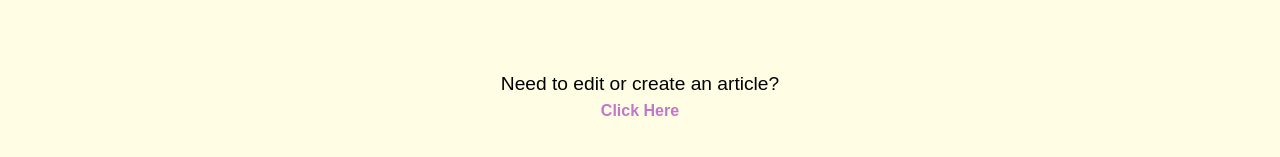
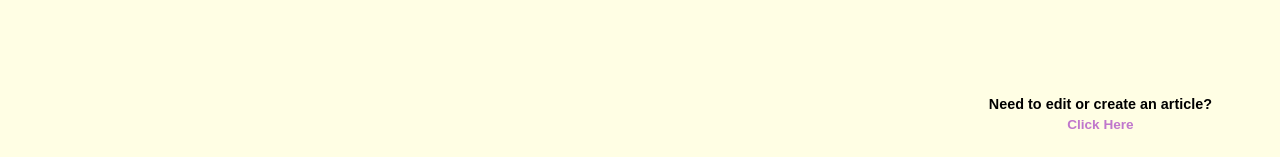
Before and after one commit to dailybruin/woof, a Next.js app: page /all in a window 1280 px wide. Shown: the part 891-1048 px from the top of the page. Before the commit the page ends 1014 px from the top, so only its background shows below. Built offline with nearby package versions, Linux system fonts and the light colour scheme; no server answers; the database is empty.

Commit message:
Woof 13 (#58)
* Woof-13 : Changed font sizing and placed add/edit article component to the right side

* Woof-13 : Added padding to change-article component

```diff
--- a/components/edit/ChangeArticle.tsx
+++ b/components/edit/ChangeArticle.tsx
@@ -2,6 +2,7 @@ import Link from 'next/link';
 
 export default function ChangeArticle() {
   return (
+    <div className="change-article">
       <div className="edit-article">
         <div className="edit-heading">Need to edit or create an article?</div>
         {/* <Link href="/">Home</Link> */}
@@ -9,5 +10,7 @@ export default function ChangeArticle() {
           Click Here
         </Link>
       </div>
+    </div>
+
   );
 }
--- a/css/style.css
+++ b/css/style.css
@@ -233,6 +233,13 @@ li {
 }
 
 /* Change Article Styling */
+.change-article {
+  display: flex;
+  flex-direction: row;
+  justify-content: flex-end;
+  padding: 1.5rem 4.25rem;
+}
+
 .edit-article {
   display: flex;
   justify-content: center;
@@ -242,7 +249,8 @@ li {
 
 .edit-heading {
   color: #000;
-  font-size: 120%;
+  font-size: 90%;
+  font-weight: bold;
   font-family: 'Rockwell', sans-serif;
 }
 
@@ -250,7 +258,7 @@ li {
   text-decoration: none;
   color: #c077cc;
   font-weight: bold;
-  font-size: 100%;
+  font-size: 85%;
   font-family: 'Rockwell', sans-serif;
 }
 
```
Lines whose indentation alone changed are shown as unchanged.
